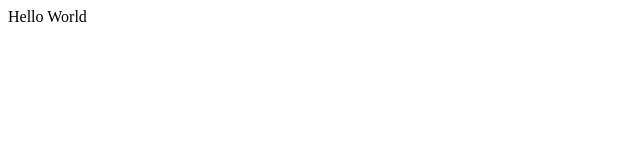
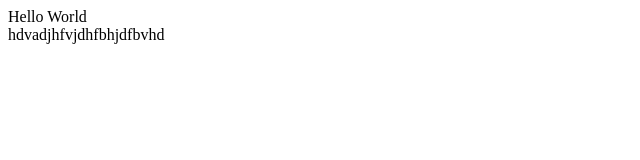
Before and after one commit to Albert55666/Stunt, a plain HTML site: page index.html in a window 1280 px wide. Shown: the whole page, without its empty margins (0-640 px from the left). Drawn offline with Linux system fonts and the light colour scheme.

Commit message:
commit made

```diff
--- a/index.html
+++ b/index.html
@@ -7,5 +7,6 @@
   </head>
   <body>
     Hello World
+    <div>hdvadjhfvjdhfbhjdfbvhd</div>
   </body>
 </html>
```
